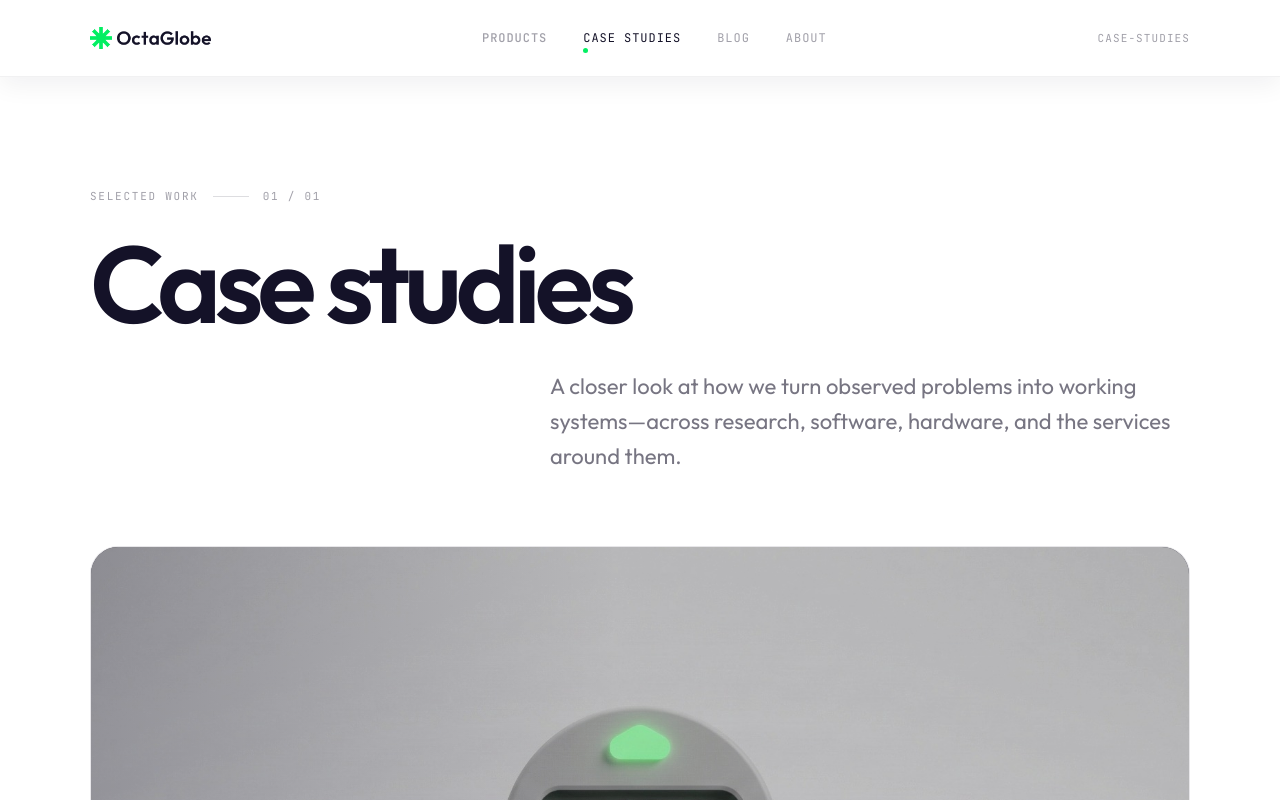
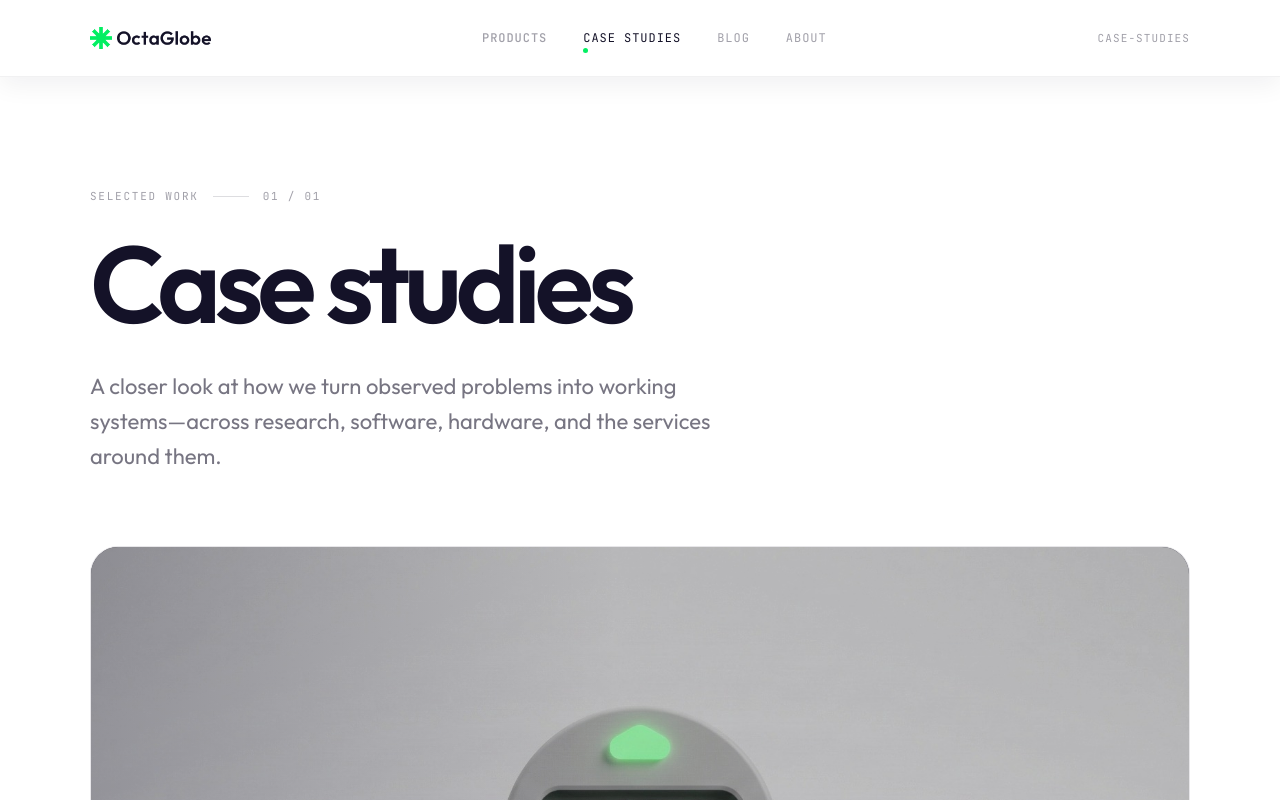
Before and after one commit to kusalsandipa29-hue/Octaglobe-Website, a React (Vite) app: page /case-studies in a window 1280 px wide. Shown: the top 800 px of the page. Built offline with nearby package versions, Linux system fonts and the light colour scheme.

Commit message:
title update

```diff
--- a/src/styles/case-studies.css
+++ b/src/styles/case-studies.css
@@ -52,7 +52,7 @@
 
 .case-index-hero__intro {
   max-width: 640px;
-  margin: 36px 0 0 auto;
+  margin: 36px 0 0;
   color: rgba(20, 18, 40, 0.58);
   font-size: clamp(18px, 2vw, 22px);
   line-height: 1.6;
```
Also changed, not shown: 4 other files (tests, documents, lock files or other folders).
